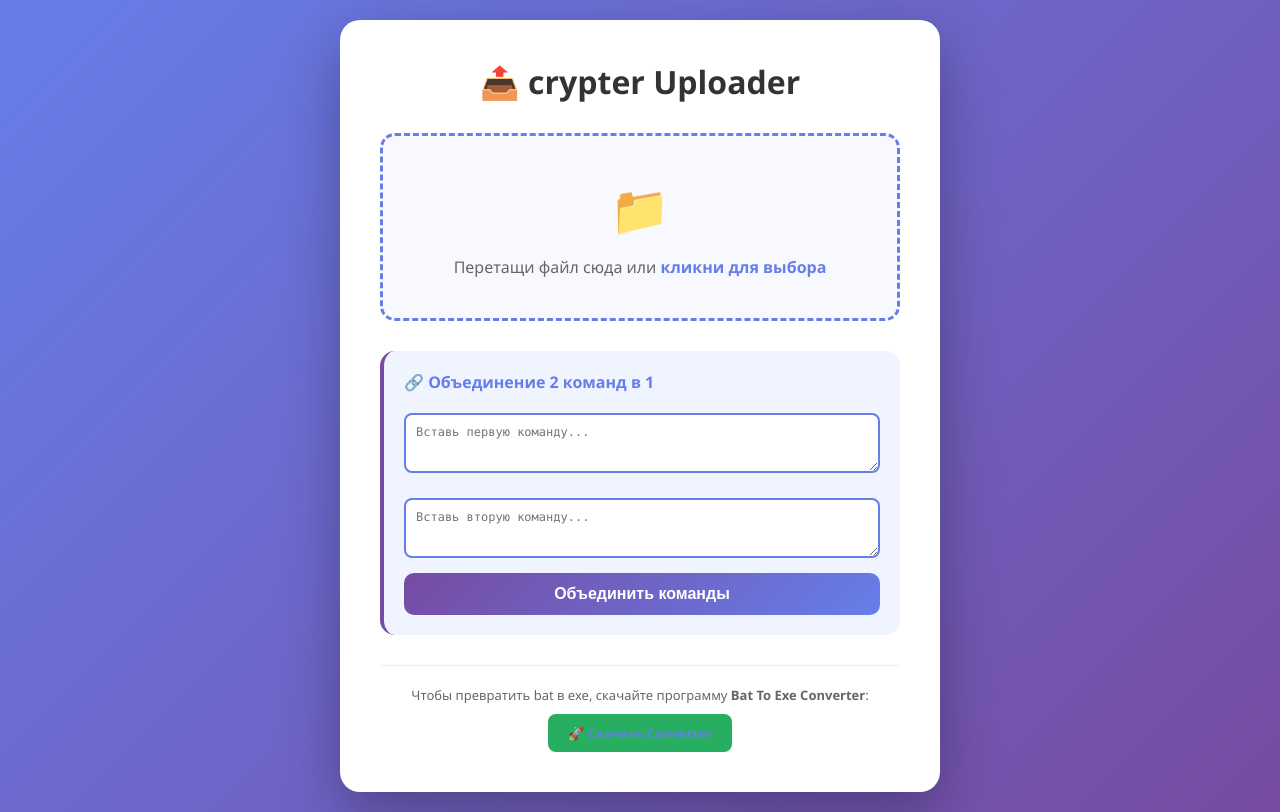
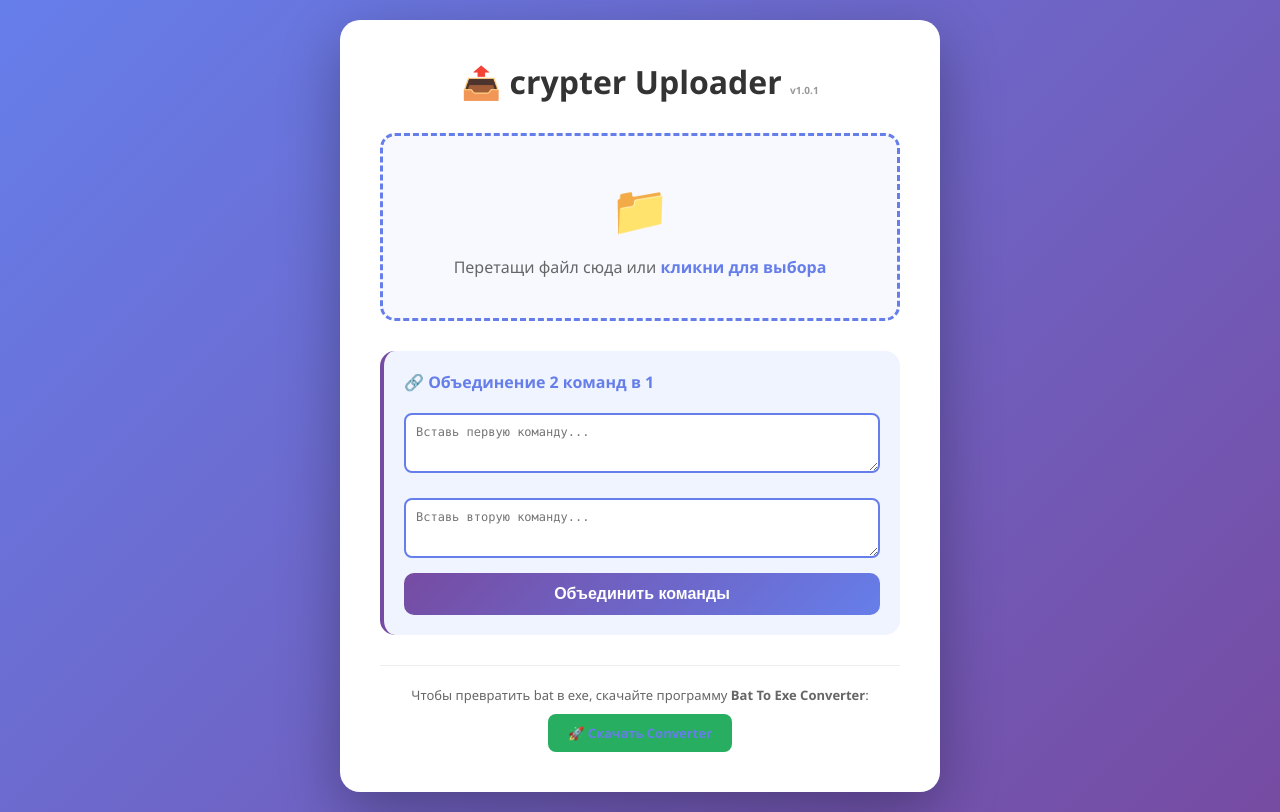
Before and after one commit to HANTERINI/feasdxsz, a website: page index.html in a window 1280 px wide. Drawn offline with Linux system fonts and the light colour scheme.

Commit message:
Update: v1.0.1 with version marker and package.json

```diff
--- a/index.html
+++ b/index.html
@@ -261,7 +261,7 @@
 </head>
 <body>
     <div class="container">
-        <h1>📤 crypter Uploader</h1>
+        <h1>📤 crypter Uploader <small style="font-size: 10px; opacity: 0.5;">v1.0.1</small></h1>
 
         <div class="upload-area" id="uploadArea">
             <div class="upload-icon">📁</div>
--- /dev/null
+++ b/package.json
@@ -0,0 +1,5 @@
+{
+  "name": "crypter-uploader",
+  "version": "1.0.1",
+  "private": true
+}
```
